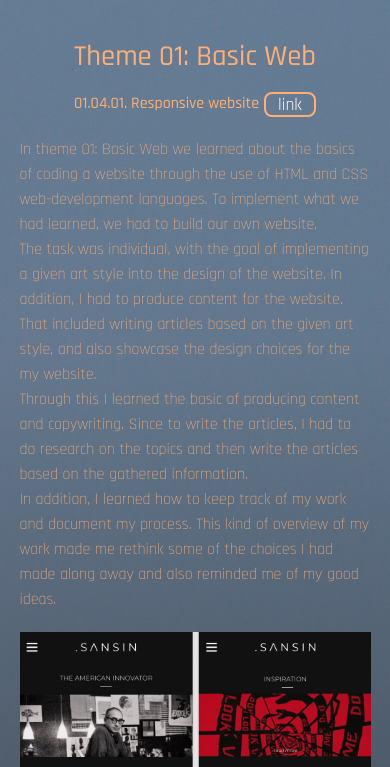
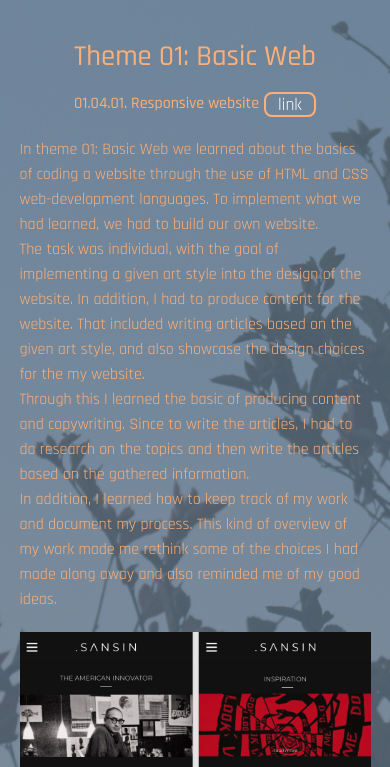
Before and after one commit to sansindesign/Portfolio-website, a plain HTML site: page theme_one_1.html in a window 390 px wide. Shown: the part 77-844 px from the top of the page. Drawn offline with Linux system fonts and the light colour scheme.

Commit message:
adding mobile responsiveness

```diff
--- a/style.css
+++ b/style.css
@@ -658,7 +658,7 @@ footer,
 
     .item-box p {
         font-size: 1.1rem;
-        font-weight: 300;
+        font-weight: 400;
         line-height: 25px;
         text-align: left;
     }
@@ -716,9 +716,12 @@ footer,
     }
 
     .portfolio-body {
-        background: linear-gradient(rgba(109, 131, 152, 0.35), rgba(78, 94, 109, 0.35), rgba(1, 1, 1, 0.35)), url(images/portfolio-mobile.jpg);
-        background-repeat: no-repeat;
-        background-attachment: fixed;
+        background: linear-gradient(rgba(109, 131, 152, 0.7), rgba(109, 131, 152, 0.7)), url(images/portfolio-bg.jpg) no-repeat center center fixed;
+            -webkit-background-size: cover;
+    -moz-background-size: cover;
+    -o-background-size: cover;
+    background-size: cover;
+    height: 100%;
     }
 
     nav .logo {
@@ -817,7 +820,7 @@ footer,
 
     .item-box p {
         font-size: 1rem;
-        font-weight: 300;
+        font-weight: 400;
         line-height: 25px;
         text-align: left;
     }
```
